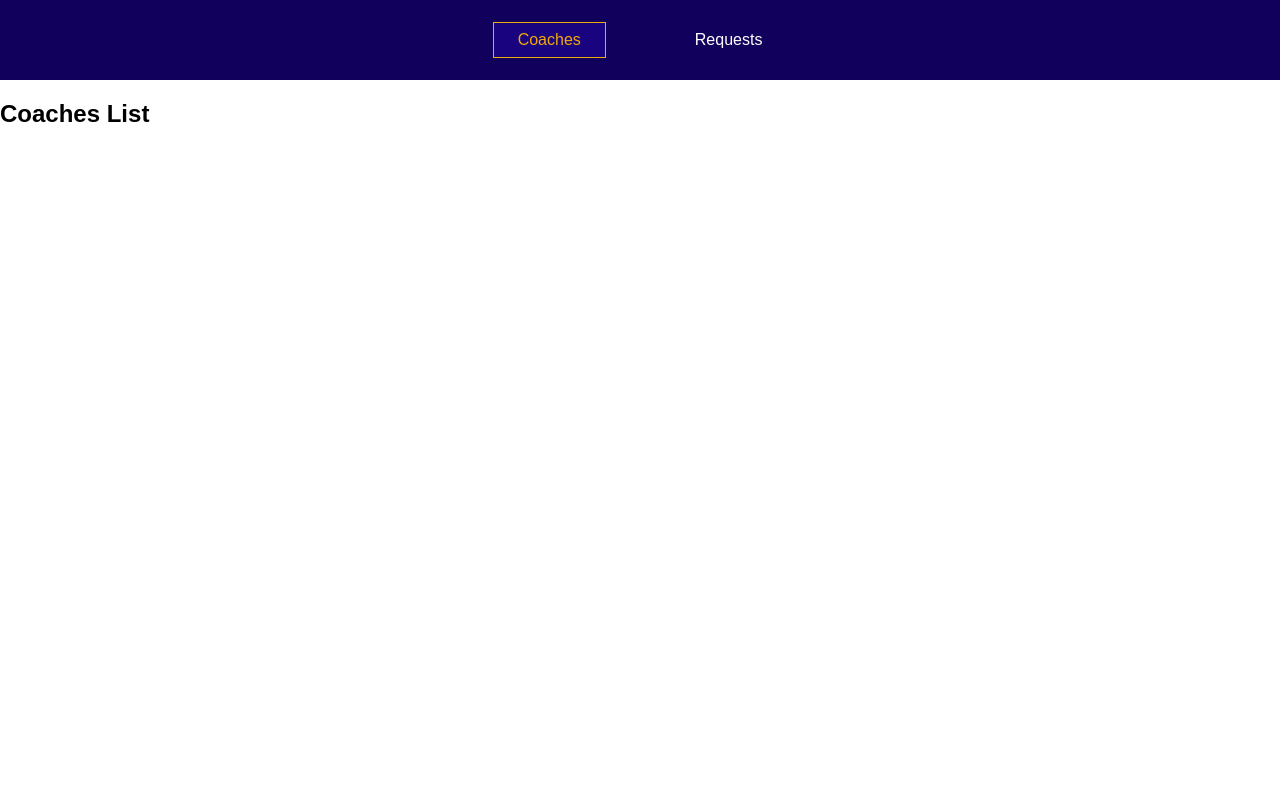
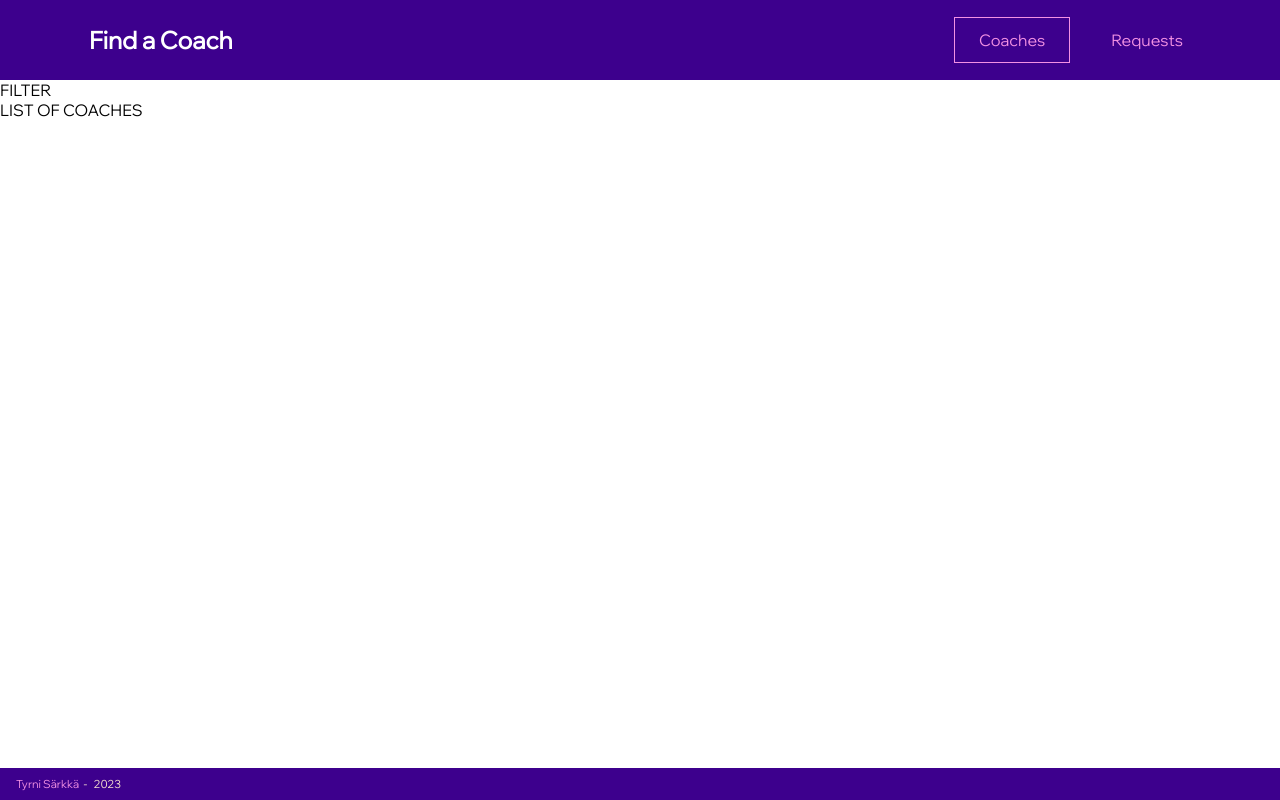
Before and after one commit to TyrniSa/my-coach-finder, a Vue app: page /coaches in a window 1280 px wide. Built offline with nearby package versions, Linux system fonts and the light colour scheme.

Commit message:
layout, moved some files

```diff
--- a/src/App.vue
+++ b/src/App.vue
@@ -1,29 +1,32 @@
 <template>
-  <TheNavigation />
-  <main>
-    <RouterView />
-  </main>
+  <TheHeader />
+  <RouterView />
+  <TheFooter />
 </template>
 
 <script>
 import { RouterView } from "vue-router";
-import TheNavigation from "./components/nav/TheNavigation.vue";
+import TheHeader from "./components/nav/TheHeader.vue";
+import TheFooter from "./components/nav/TheFooter.vue";
 
 export default {
   components: {
-    TheNavigation,
+    TheHeader,
     RouterView,
+    TheFooter,
   },
 };
 </script>
 
 <style>
+@import url("https://fonts.googleapis.com/css2?family=Bebas+Neue&family=Wix+Madefor+Display&display=swap");
+
 * {
   box-sizing: border-box;
 }
 
 html {
-  font-family: sans-serif;
+  font-family: "Wix Madefor Display", sans-serif;
 }
 
 body {
--- /dev/null
+++ b/src/components/nav/TheFooter.vue
@@ -0,0 +1,30 @@
+<template>
+  <footer>
+    <a href="https://tyrnisarkka.netlify.app/">Tyrni Särkkä</a> &nbsp; - &nbsp; 2023
+  </footer>
+</template>
+
+<style scoped>
+footer {
+  width: 100%;
+  height: 2rem;
+  position: absolute;
+  bottom: 0;
+  background-color: #3d008d;
+  display: flex;
+  padding-left: 1rem;
+  align-items: center;
+  color:rgb(255, 234, 209);
+  font-size: 0.7rem;
+}
+a {
+  text-decoration: none;
+  color: #f391e3;
+  display: inline-block;
+}
+a:active,
+a:hover,
+a.router-link-active {
+  color:rgb(255, 234, 209)
+}
+</style>
--- /dev/null
+++ b/src/components/nav/TheHeader.vue
@@ -0,0 +1,76 @@
+<template>
+  <header>
+    <nav>
+      <h1><RouterLink to="/">Find a Coach</RouterLink></h1>
+      <ul>
+        <li>
+          <RouterLink to="/coaches">Coaches</RouterLink>
+        </li>
+        <li>
+          <RouterLink to="/requests">Requests</RouterLink>
+        </li>
+      </ul>
+    </nav>
+  </header>
+</template>
+
+<style scoped>
+header {
+  width: 100%;
+  height: 5rem;
+  background-color: #3d008d;
+  display: flex;
+  justify-content: center;
+  align-items: center;
+}
+
+header a {
+  text-decoration: none;
+  color: #f391e3;
+  display: inline-block;
+  padding: 0.75rem 1.5rem;
+  border: 1px solid transparent;
+}
+
+a:active,
+a:hover,
+a.router-link-active {
+  border: 1px solid #f391e3;
+}
+
+h1 {
+  margin: 0;
+}
+
+h1 a {
+  color: white;
+  margin: 0;
+}
+
+h1 a:hover,
+h1 a:active,
+h1 a.router-link-active {
+  border-color: transparent;
+}
+
+header nav {
+  width: 90%;
+  margin: auto;
+  display: flex;
+  justify-content: space-between;
+  align-items: center;
+}
+
+header ul {
+  list-style: none;
+  margin: 0;
+  padding: 0;
+  display: flex;
+  justify-content: center;
+  align-items: center;
+}
+
+li {
+  margin: 0 0.5rem;
+}
+</style>
--- a/src/components/nav/TheNavigation.vue
+++ /dev/null
@@ -1,58 +0,0 @@
-<template>
-  <header>
-    <nav>
-      <ul>
-        <li>
-          <RouterLink to="/coaches">Coaches</RouterLink>
-        </li>
-        <li>
-          <RouterLink to="/requests">Requests</RouterLink>
-        </li>
-      </ul>
-    </nav>
-  </header>
-</template>
-
-<style scoped>
-header {
-  width: 100%;
-  height: 5rem;
-  background-color: #11005c;
-}
-
-nav {
-  height: 100%;
-}
-
-ul {
-  list-style: none;
-  margin: 0;
-  padding: 0;
-  height: 100%;
-  display: flex;
-  justify-content: center;
-  align-items: center;
-}
-
-li {
-  margin: 0 2rem;
-}
-
-a {
-  text-decoration: none;
-  background: transparent;
-  border: 1px solid transparent;
-  cursor: pointer;
-  color: white;
-  padding: 0.5rem 1.5rem;
-  display: inline-block;
-}
-
-a:hover,
-a:active,
-a.router-link-active {
-  color: #f1a80a;
-  border-color: #f1a80a;
-  background-color: #1a037e;
-}
-</style>
--- a/src/main.js
+++ b/src/main.js
@@ -1,4 +1,5 @@
 import { createApp } from 'vue'
+
 import App from './App.vue'
 import router from './router';
 
--- a/src/pages/CoachesList.vue
+++ /dev/null
@@ -1,3 +0,0 @@
-<template>
-<h2>Coaches List</h2>
-</template>
--- /dev/null
+++ b/src/pages/coaches/CoachesList.vue
@@ -0,0 +1,4 @@
+<template>
+<section>FILTER</section>
+<section>LIST OF COACHES</section>
+</template>
```
Also changed, not shown: src/router.js (+5 -5 lines), src/pages/coaches/CoachDetails.vue (renamed from src/components/coaches/CoachDetails.vue), src/pages/coaches/CoachRegisteration.vue (renamed from src/pages/CoachRegisteration.vue), src/pages/requests/ContactCoach.vue (renamed from src/pages/ContactCoach.vue), src/pages/requests/RequestsReceived.vue (renamed from src/pages/RequestsReceived.vue).
